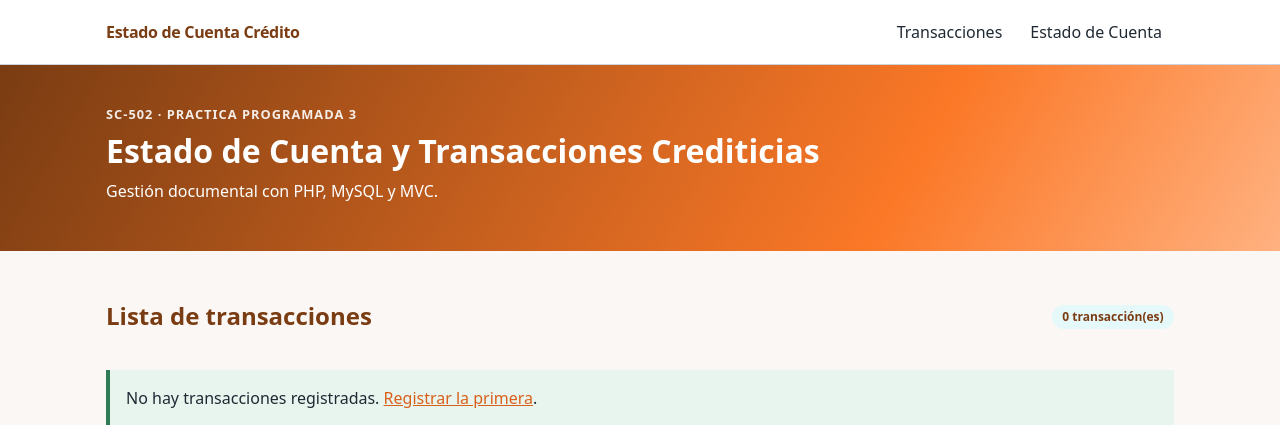
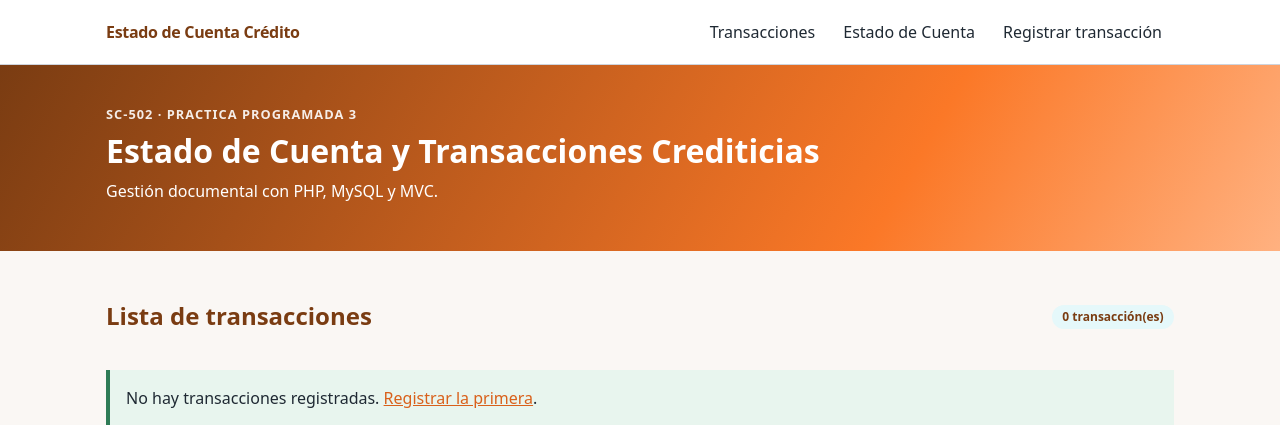
Before and after one commit to pau-ssa/SC502-3C2026-PAULASALASSOTO-trabajosindividuales-, a PHP site: page / in a window 1280 px wide. Shown: the top 425 px of the page. Run offline with PHP 8.4, Linux system fonts and the light colour scheme.

Commit message:
correcciones generales

```diff
--- a/PracticaProgramada3/app/Views/layouts/header.php
+++ b/PracticaProgramada3/app/Views/layouts/header.php
@@ -1,5 +1,6 @@
 <?php
 $titulo = "";
+$accionActual = $_GET['accion'] ?? 'estado';
 ?>
 <!doctype html>
 <html lang="es">
@@ -15,10 +16,12 @@ $titulo = "";
     <a class="skip-link" href="#contenido">Saltar al contenido</a>
     <header class="site-header">
         <div class="container navbar">
-            <a class="marca" href="<?= e(ruta()) ?>">Estado de Cuenta Crédito</a>
+            <a class="marca" href="<?= e(ruta('estado')) ?>">Estado de Cuenta Crédito</a>
             <nav class="nav" aria-label="Navegación principal">
-                <a class="nav-link" href="<?= e(ruta()) ?>">Transacciones</a>
-                <a class="nav-link" href="<?= e(ruta('estado')) ?>">Estado de Cuenta</a>
+                <a class="nav-link" href="<?= e(ruta('estado')) ?>#transacciones">Transacciones</a>
+                <a class="nav-link" href="<?= e(ruta('estado')) ?>#estado-cuenta">Estado de Cuenta</a>
+                <a class="nav-link <?= in_array($accionActual, ['crear', 'guardar'], true) ? 'activo' : '' ?>"
+                    href="<?= e(ruta('crear')) ?>">Registrar transacción</a>
             </nav>
         </div>
     </header>
```
